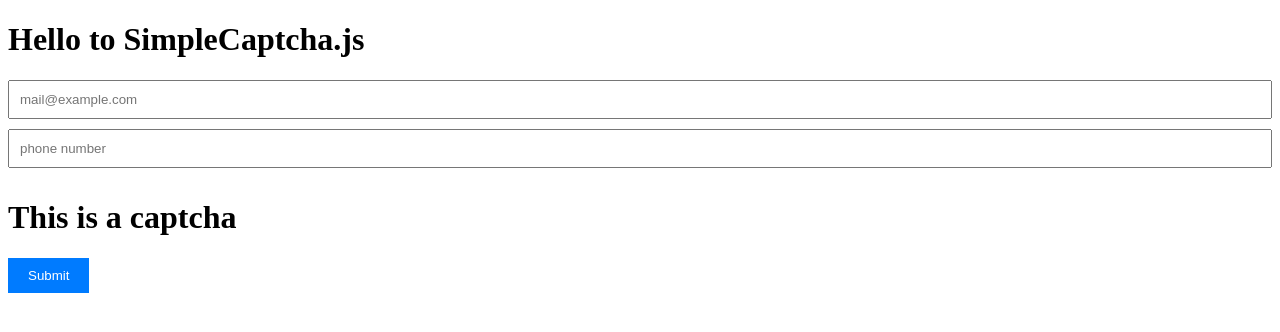
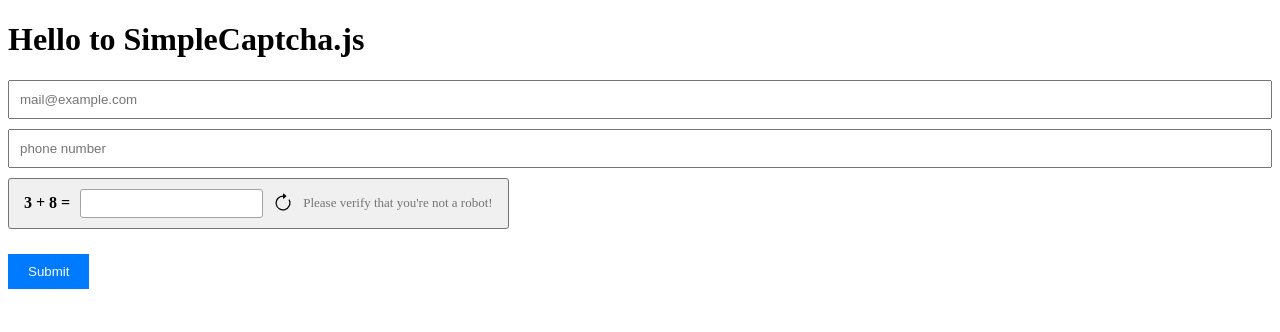
Before and after one commit to iietmoon/simple-captcha-js, a website: page exemples/index.html in a window 1280 px wide. Drawn offline with Linux system fonts and the light colour scheme.

Commit message:
feat: adding globale style with default css classes, working on captcha alghorightm

```diff
--- a/exemples/index.html
+++ b/exemples/index.html
@@ -5,7 +5,8 @@
     <meta charset="UTF-8">
     <meta name="viewport" content="width=device-width, initial-scale=1.0">
     <title>SimpleCaptcha.js Example</title>
-    <script src="/dist/core.js"></script>
+    <link rel="stylesheet" href="/dist/css/core.css">
+    <script src="/dist/js/core.js"></script>
     <style>
         /* Add some basic styling for the form */
         form {
```
Also changed, not shown: .scripts/minify.js, assets/img/arrow-clockwise.svg (added), dist/core.min.js (deleted), dist/css/core.css (added), dist/css/core.min.css (added), dist/js/core.js, dist/js/core.min.js (added).
